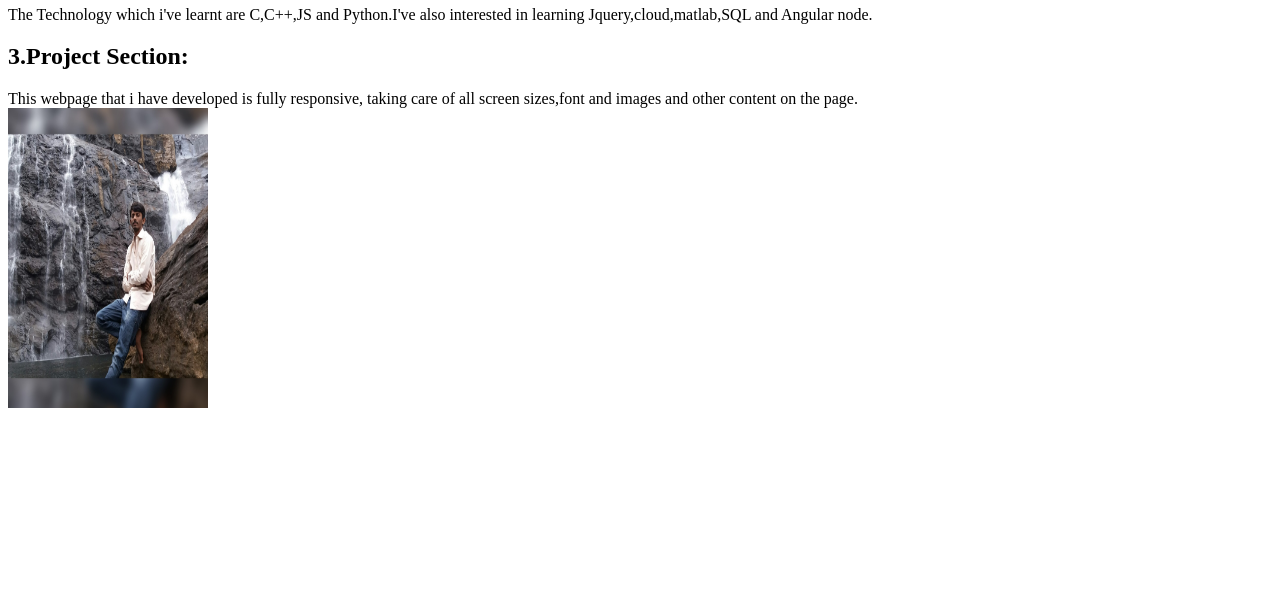
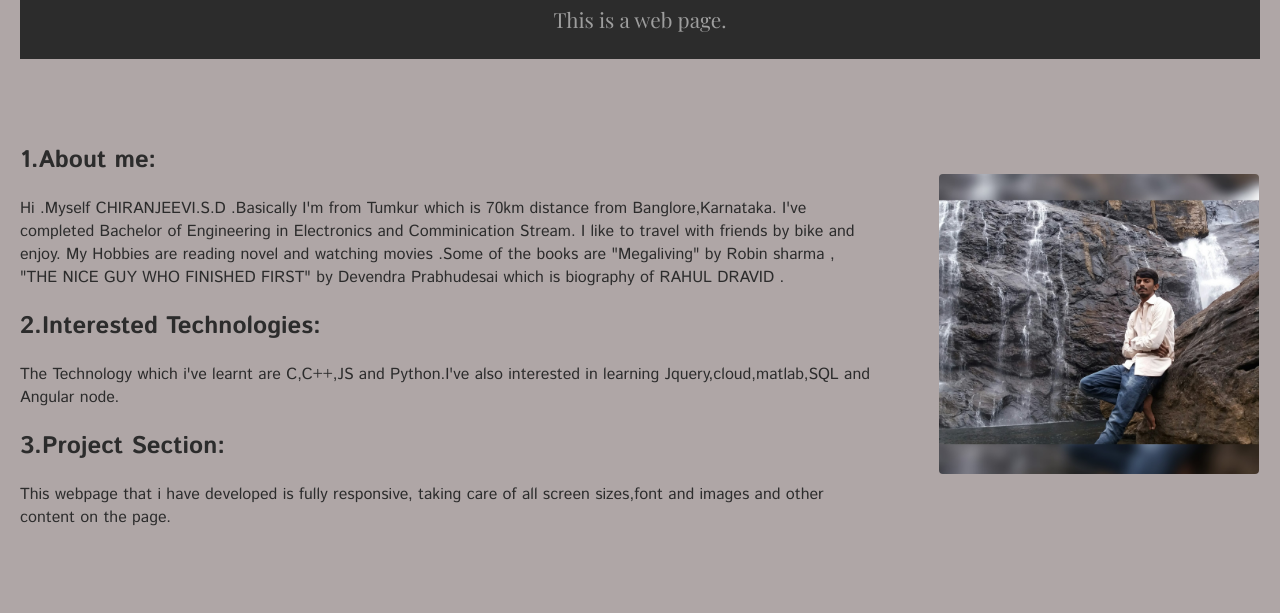
Before and after one commit to chiranjeevisd/chiranjeevisd.github.io, a plain HTML site: page index.html in a window 1280 px wide. Shown: the part 280-893 px from the top of the page. Before the commit the page ends 800 px from the top, so only its background shows below. Drawn offline with nearby package versions, Linux system fonts and the light colour scheme.

Commit message:
first commit

```diff
--- a/index.html
+++ b/index.html
@@ -3,7 +3,7 @@
 	<head>
 		<meta name="viewport" content="width=device-width, initial-scale=1.0, user-scalable=no">
 		<title>Responsive Portfolio</title>
-		  <link rel="stylesheet" href="Portfolio.css">
+		  <link rel="stylesheet" href="index.css">
 
     <!--Fonts-->
     <link href="https://fonts.googleapis.com/css?family=Playfair+Display:400,700" rel="stylesheet">
```
